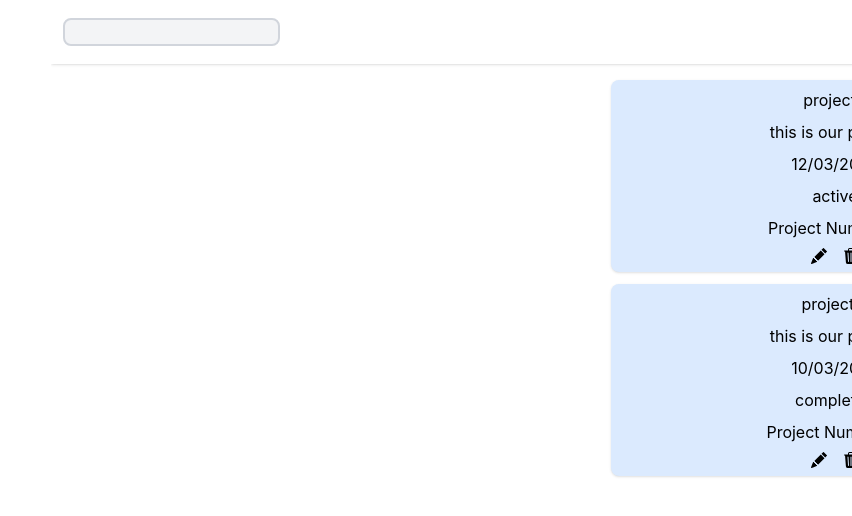
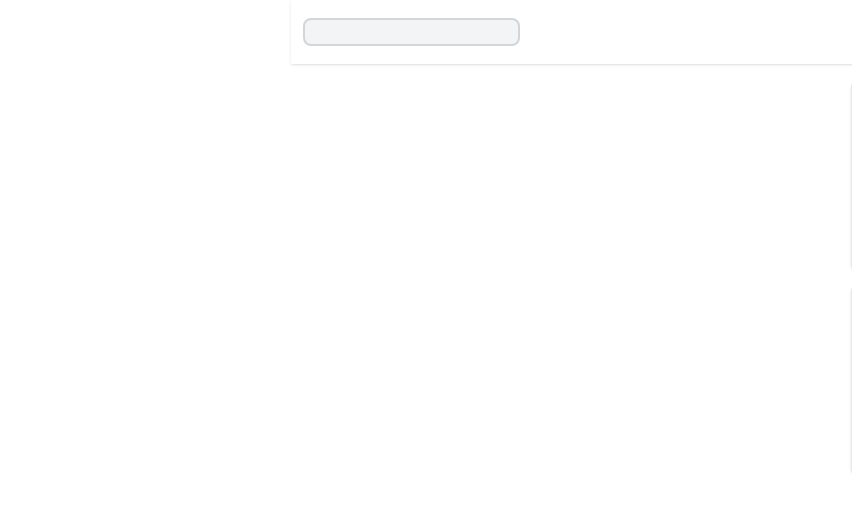
Before and after one commit to devfaf/TaskFlow, a React (Vite) app: page / in a window 1280 px wide. Shown: the top 516 px of the page, without its empty margins (428-1280 px from the left). Built offline with nearby package versions, Linux system fonts and the light colour scheme.

Commit message:
style: sidebar and header now are sticky

```diff
--- a/src/layouts/DashboardLayout.tsx
+++ b/src/layouts/DashboardLayout.tsx
@@ -8,9 +8,11 @@ const DashboardLayout = () => {
   return (
     <div className="">
       <Header />
-      <div className="flex">
+      <div>
         <Sidebar />
-        <DashboardPage />
+        <div className="mr-[256px] mt-[64px]">
+          <DashboardPage />
+        </div>
       </div>
     </div>
   )
--- a/src/layouts/components/Header.tsx
+++ b/src/layouts/components/Header.tsx
@@ -10,7 +10,7 @@ const Header = () => {
 
 
   return (
-    <header className="flex gap-4 mx-auto p-3 shadow z-50 relative bg-white">
+    <header className="flex gap-4 mx-auto p-3 shadow z-50 bg-white fixed w-full top-0">
       <div className="flex flex-col lg:flex-row lg:justify-end items-center gap-6 w-full">
         <div className="flex gap-6 w-full items-center justify-between lg:justify-start">
           <h1>TaskFlow</h1>
--- a/src/layouts/components/Sidebar.tsx
+++ b/src/layouts/components/Sidebar.tsx
@@ -2,21 +2,20 @@
 
 const Sidebar = () => {
   return (
-    <aside className="w-3xs relative">
-      <div className="w-3xs z-40 bg-gray-200 shadow-lg overflow-y-auto fixed bottom-0 top-0 flex pt-20">
-        <div>
-          sidebar
-
-        </div>
+    <aside className="w-3xs z-40 bg-gray-200 shadow-lg overflow-y-auto bottom-0 top-0 flex pt-20 fixed">
+      <div className="fixed">
         <ul>
           <li>
             <a href="">داشبورد</a>
           </li>
           <li>
-            <a href="">تنظیمات</a>
+            <a href="">پروژه ها</a>
           </li>
           <li>
-            <a href="">آمار</a>
+            <a href="">کارها</a>
+          </li>
+          <li>
+            <a href="">تنظیمات</a>
           </li>
         </ul>
       </div>
```
